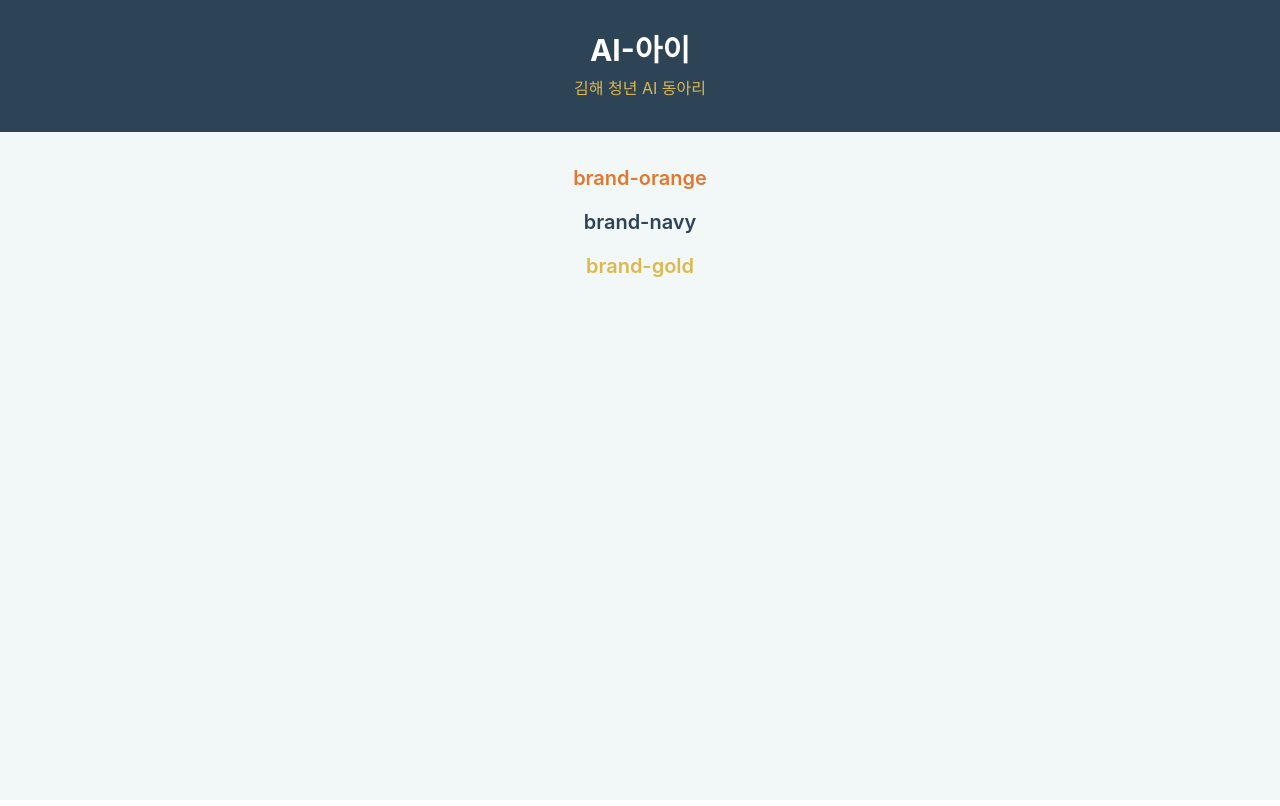
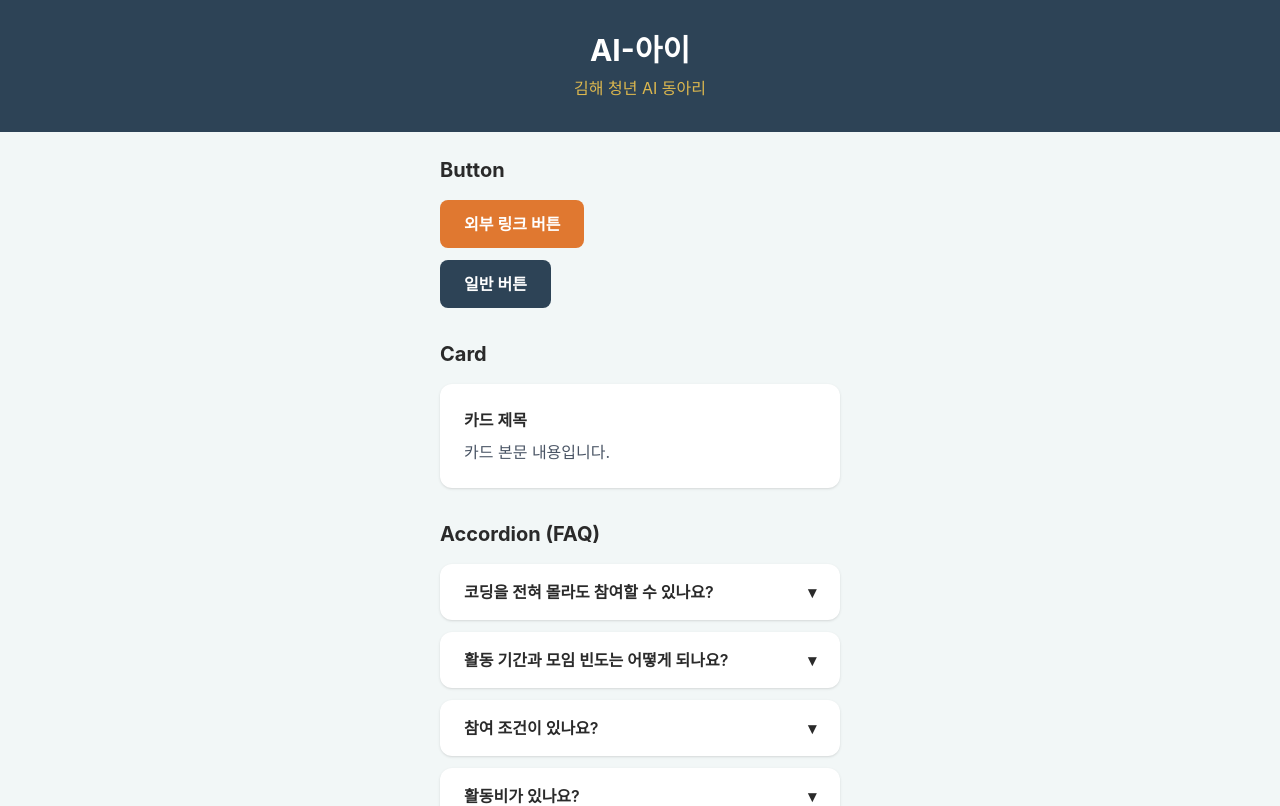
Before and after one commit to iamodh/landing-page, a React (Vite) app: page / in a window 1280 px wide. Shown: the top 806 px of the page. Built offline with nearby package versions, Linux system fonts and the light colour scheme.

Commit message:
feat: Button, Card, Accordion 공통 UI 컴포넌트
Button은 href 유무에 따라 a/button 분기, Accordion은 단일 선택 토글.
App.tsx에 데모 렌더링 추가.

Co-Authored-By: Claude Opus 4.6 <noreply@anthropic.com>

```diff
--- a/src/App.tsx
+++ b/src/App.tsx
@@ -1,3 +1,8 @@
+import Button from "./components/ui/Button"
+import Card from "./components/ui/Card"
+import Accordion from "./components/ui/Accordion"
+import { faq } from "./data/faq"
+
 function App() {
   return (
     <div className="min-h-screen bg-brand-bg text-brand-text">
@@ -5,10 +10,31 @@ function App() {
         <h1 className="text-3xl font-bold">AI-아이</h1>
         <p className="text-brand-gold mt-2">김해 청년 AI 동아리</p>
       </header>
-      <main className="p-8 text-center">
-        <p className="text-brand-orange text-xl font-semibold">brand-orange</p>
-        <p className="text-brand-navy text-xl font-semibold mt-4">brand-navy</p>
-        <p className="text-brand-gold text-xl font-semibold mt-4">brand-gold</p>
+      <main className="max-w-md mx-auto p-6 space-y-8">
+        <section>
+          <h2 className="text-xl font-bold mb-4">Button</h2>
+          <div className="space-y-3">
+            <Button href="https://example.com">외부 링크 버튼</Button>
+            <div>
+              <Button variant="secondary" onClick={() => alert("clicked")}>
+                일반 버튼
+              </Button>
+            </div>
+          </div>
+        </section>
+
+        <section>
+          <h2 className="text-xl font-bold mb-4">Card</h2>
+          <Card>
+            <p className="font-semibold">카드 제목</p>
+            <p className="text-gray-600 mt-2">카드 본문 내용입니다.</p>
+          </Card>
+        </section>
+
+        <section>
+          <h2 className="text-xl font-bold mb-4">Accordion (FAQ)</h2>
+          <Accordion items={faq} />
+        </section>
       </main>
     </div>
   )
--- /dev/null
+++ b/src/components/ui/Accordion.tsx
@@ -0,0 +1,43 @@
+import { useState } from "react"
+
+interface AccordionItem {
+  question: string
+  answer: string
+}
+
+interface AccordionProps {
+  items: AccordionItem[]
+}
+
+export default function Accordion({ items }: AccordionProps) {
+  const [openIndex, setOpenIndex] = useState<number | null>(null)
+
+  const toggle = (index: number) => {
+    setOpenIndex((prev) => (prev === index ? null : index))
+  }
+
+  return (
+    <div className="space-y-3">
+      {items.map((item, index) => (
+        <div key={index} className="bg-white rounded-xl shadow-sm">
+          <button
+            onClick={() => toggle(index)}
+            className="w-full text-left px-6 py-4 font-semibold flex justify-between items-center"
+          >
+            <span>{item.question}</span>
+            <span
+              className={`transition-transform ${openIndex === index ? "rotate-180" : ""}`}
+            >
+              ▾
+            </span>
+          </button>
+          {openIndex === index && (
+            <div className="px-6 pb-4 text-gray-600 leading-relaxed">
+              {item.answer}
+            </div>
+          )}
+        </div>
+      ))}
+    </div>
+  )
+}
--- /dev/null
+++ b/src/components/ui/Button.tsx
@@ -0,0 +1,42 @@
+interface ButtonProps {
+  children: React.ReactNode
+  href?: string
+  onClick?: () => void
+  variant?: "primary" | "secondary"
+  className?: string
+}
+
+export default function Button({
+  children,
+  href,
+  onClick,
+  variant = "primary",
+  className = "",
+}: ButtonProps) {
+  const base =
+    "inline-block px-6 py-3 rounded-lg font-semibold text-center transition-colors"
+  const variants = {
+    primary: "bg-brand-orange text-white hover:bg-brand-orange/90",
+    secondary: "bg-brand-navy text-white hover:bg-brand-navy/90",
+  }
+  const classes = `${base} ${variants[variant]} ${className}`
+
+  if (href) {
+    return (
+      <a
+        href={href}
+        target="_blank"
+        rel="noopener noreferrer"
+        className={classes}
+      >
+        {children}
+      </a>
+    )
+  }
+
+  return (
+    <button onClick={onClick} className={classes}>
+      {children}
+    </button>
+  )
+}
--- /dev/null
+++ b/src/components/ui/Card.tsx
@@ -0,0 +1,12 @@
+interface CardProps {
+  children: React.ReactNode
+  className?: string
+}
+
+export default function Card({ children, className = "" }: CardProps) {
+  return (
+    <div className={`bg-white rounded-xl p-6 shadow-sm ${className}`}>
+      {children}
+    </div>
+  )
+}
```
